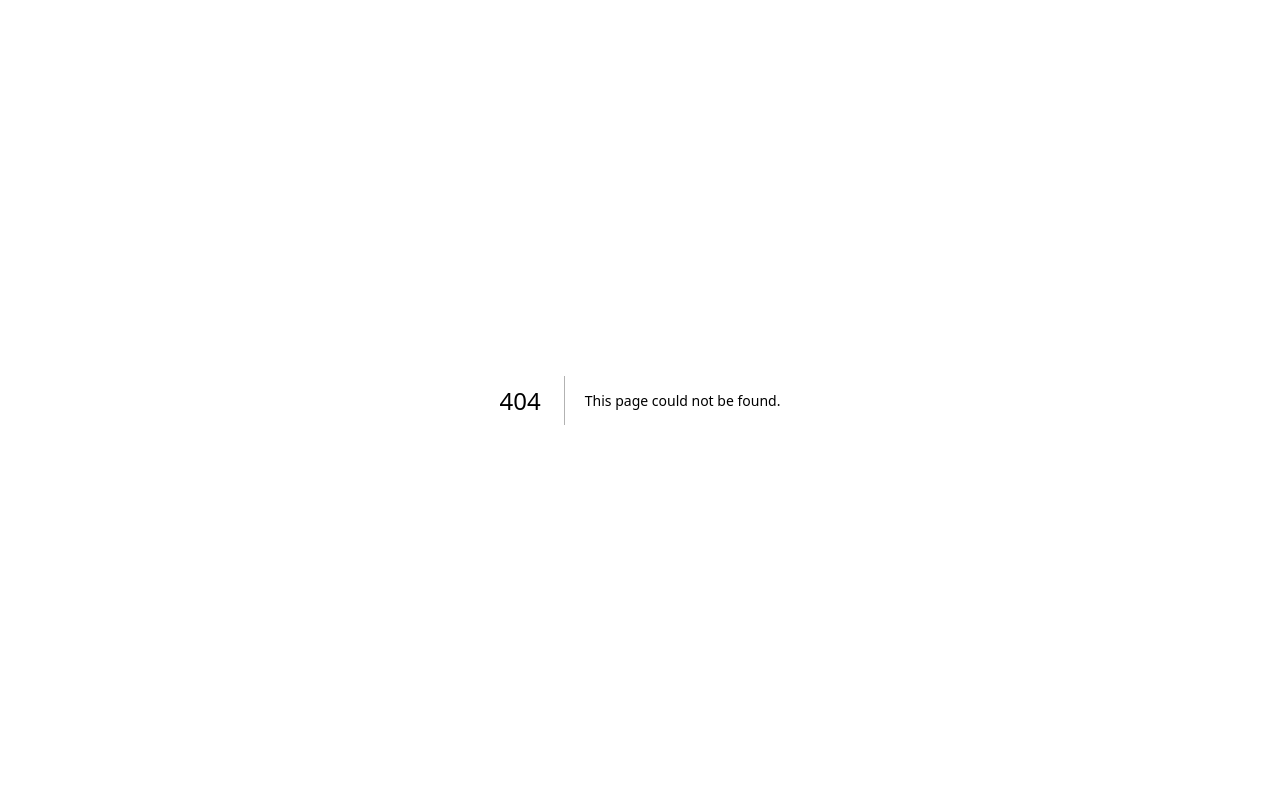
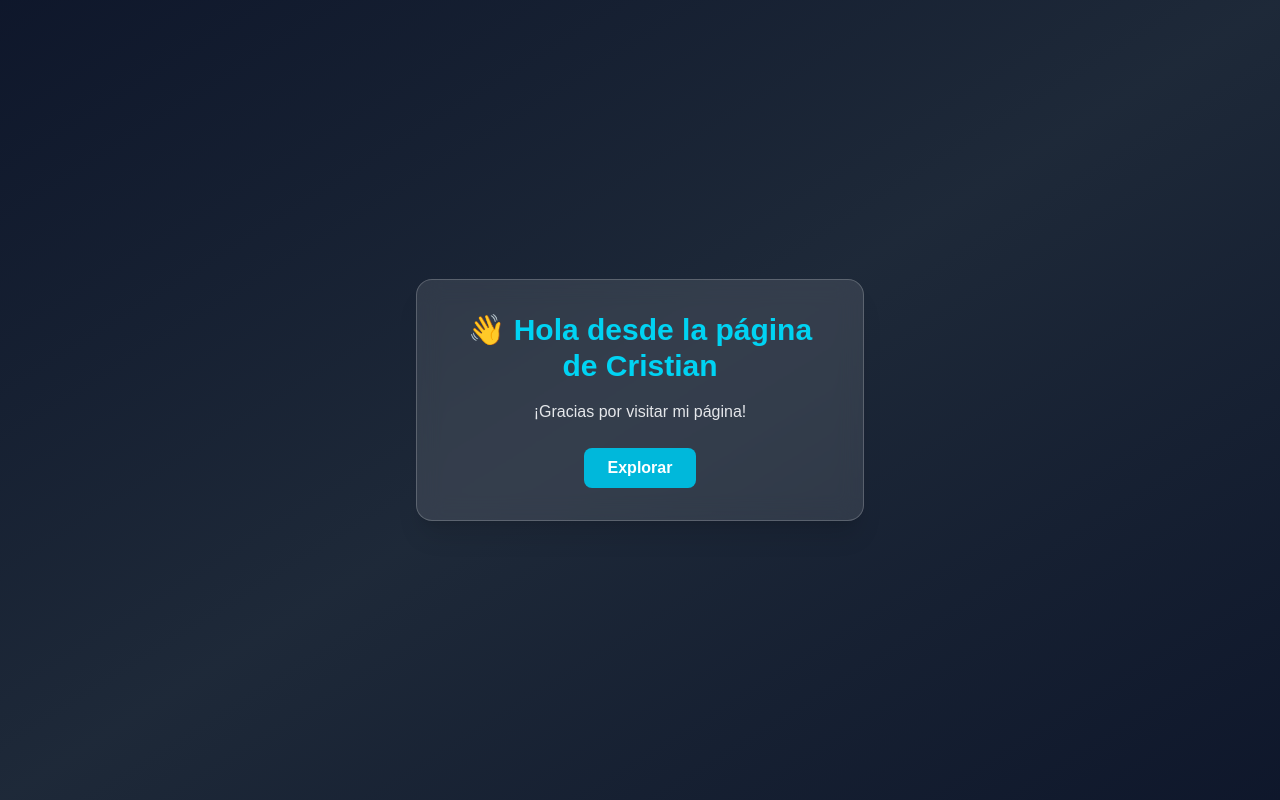
Before and after one commit to RonaldChipanaW/proy-app-web, a Next.js app: page /devs/ronald/cristian in a window 1280 px wide. Before the commit this address had no page. Built offline with nearby package versions, Linux system fonts and the light colour scheme.

Commit message:
tarea de cristian

```diff
--- /dev/null
+++ b/app/devs/ronald/cristian/page.tsx
@@ -0,0 +1,23 @@
+export default function CristianPage() {
+return (
+    <div className="min-h-screen bg-gradient-to-br from-slate-900 via-gray-800 to-slate-900 flex items-center justify-center p-6">
+
+    <div className="bg-white/10 backdrop-blur-md border border-white/20 rounded-2xl shadow-xl p-8 max-w-md w-full text-center">
+
+        <h1 className="text-3xl font-bold text-cyan-400 mb-4">
+        👋 Hola desde la página de Cristian
+        </h1>
+
+        <p className="text-gray-200 mb-6">
+        ¡Gracias por visitar mi página!
+        </p>
+
+        <button className="bg-cyan-500 hover:bg-cyan-600 text-white font-semibold px-6 py-2 rounded-lg transition duration-300">
+        Explorar
+        </button>
+
+    </div>
+
+    </div>
+);
+}
```
